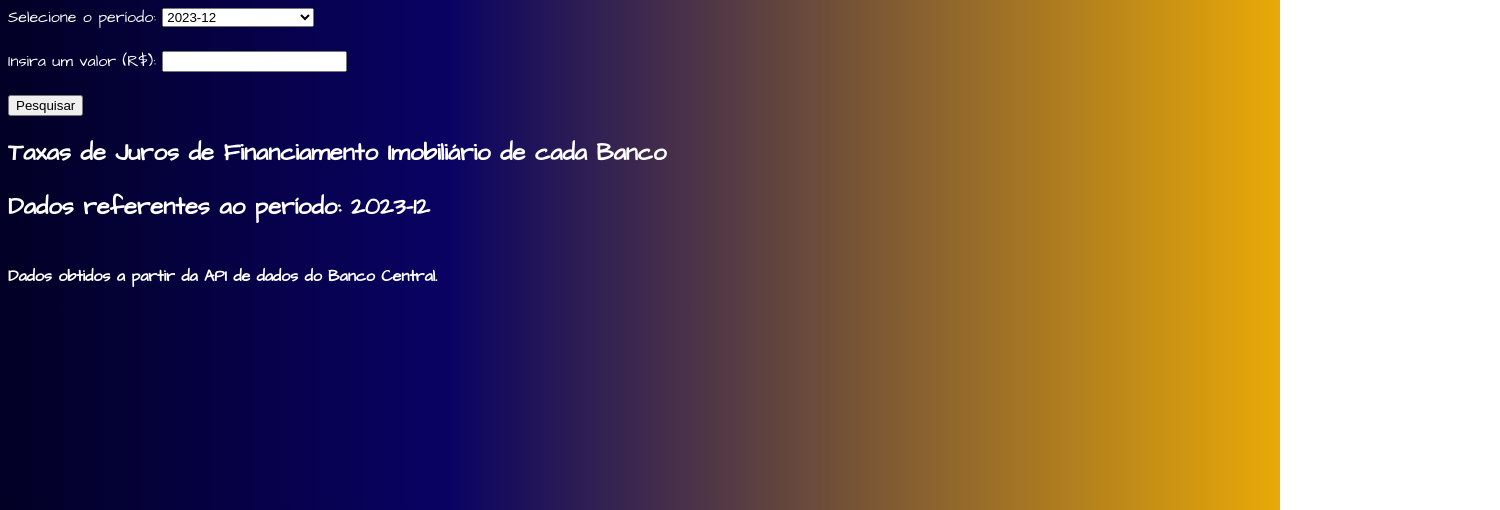
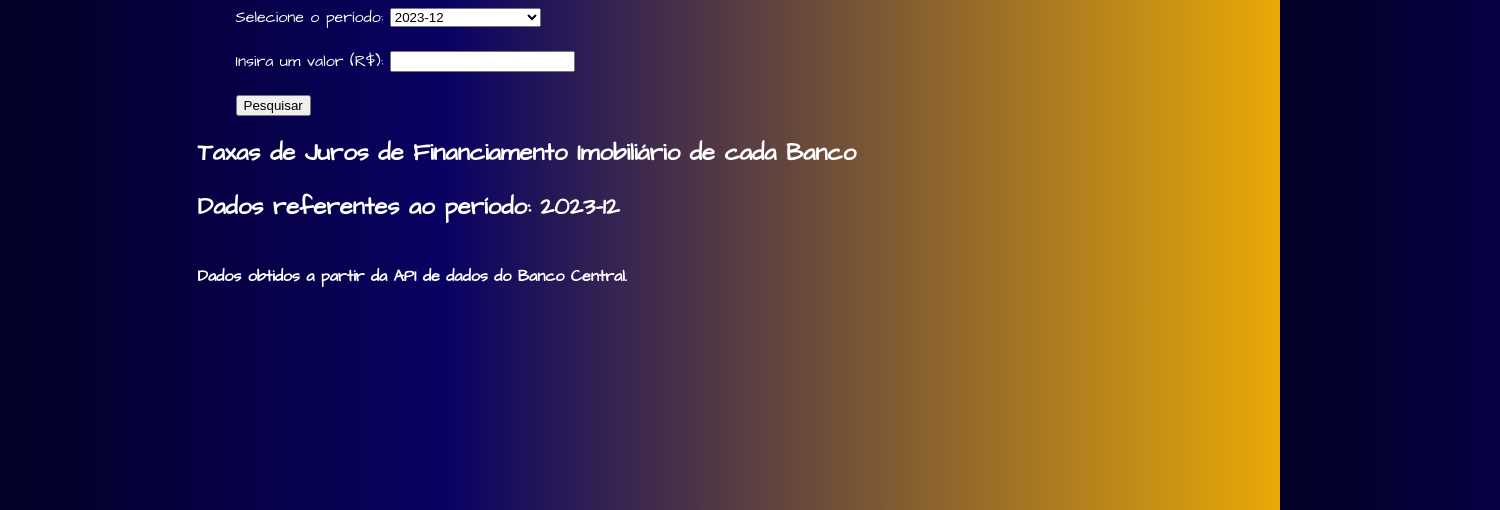
Before and after one commit to mhsousa/bacenInterestRate, a plain HTML site: page index.html in a window 1280 px wide. Shown: the part 290-800 px from the top of the page, 1500 px wide, since content can reach past the window. Drawn offline with nearby package versions, Linux system fonts and the light colour scheme; no server answers; a web font is replaced by a local one.

Commit message:
Update index.html

```diff
--- a/index.html
+++ b/index.html
@@ -11,9 +11,11 @@
   <h4 style="position:absolute;color:#fff;">Fonte dos dados</h4>
   <br><br>
   <img src="Banco_Central.png" width="600" height="150" style="justify-content: center;">
+  <div style="position:relative;left:15%;">
   <h1 style="color:#fff">EXTRAINDO DADOS DE INDICADORES ECONÔMICOS</h1>
   </head>
 <body>
+  <div style="position:relative;left:3%">
   <label for="dddd-mm" style="color:#fff">Selecione o período: </label>
   <select  class="dropdown-menu" id="dddd-mm" onchange=atualiza() >
     <option value="2023-12" class="dropdown-item" selected>2023-12</option>
@@ -43,11 +45,14 @@
   <label for="valor" style="color:#fff">Insira um valor (R$):</label>
   <input type="text" id="valor"></input><br><br>
   <button type="button" class="btn btn-success" onclick=atualiza()>Pesquisar</button>
+</div>
 <h2 style="color:#fff">Taxas de Juros de Financiamento Imobiliário de cada Banco</h2>
 <h2 id="indicador" style="color:#fff"></h2>
+</div>
+
 <table id="tabela">
 </table>
-<h4 style="color:#fff">Dados obtidos a partir da API de dados do Banco Central.</h4>
+<h4 style="position:relative;left:15%;color:#fff">Dados obtidos a partir da API de dados do Banco Central.</h4>
 
 </body>
 </html>
```
